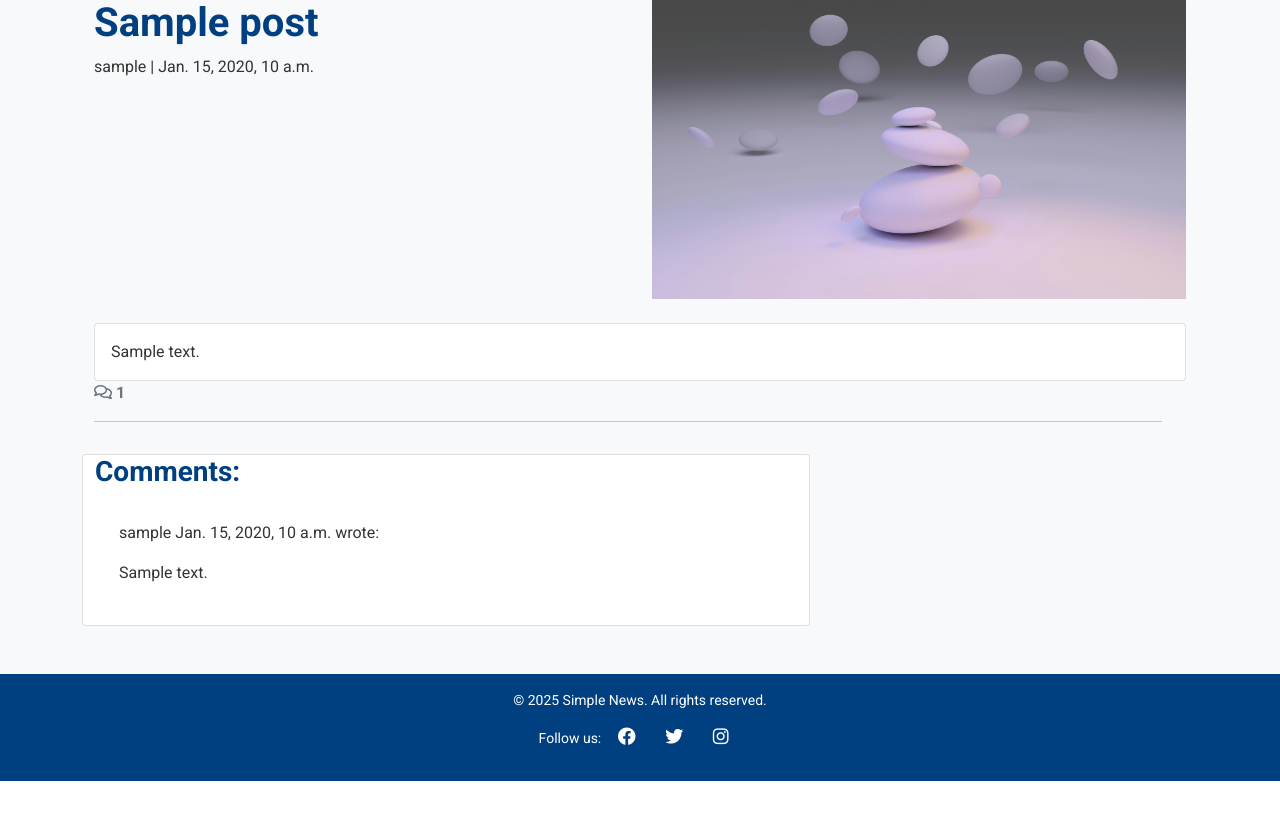
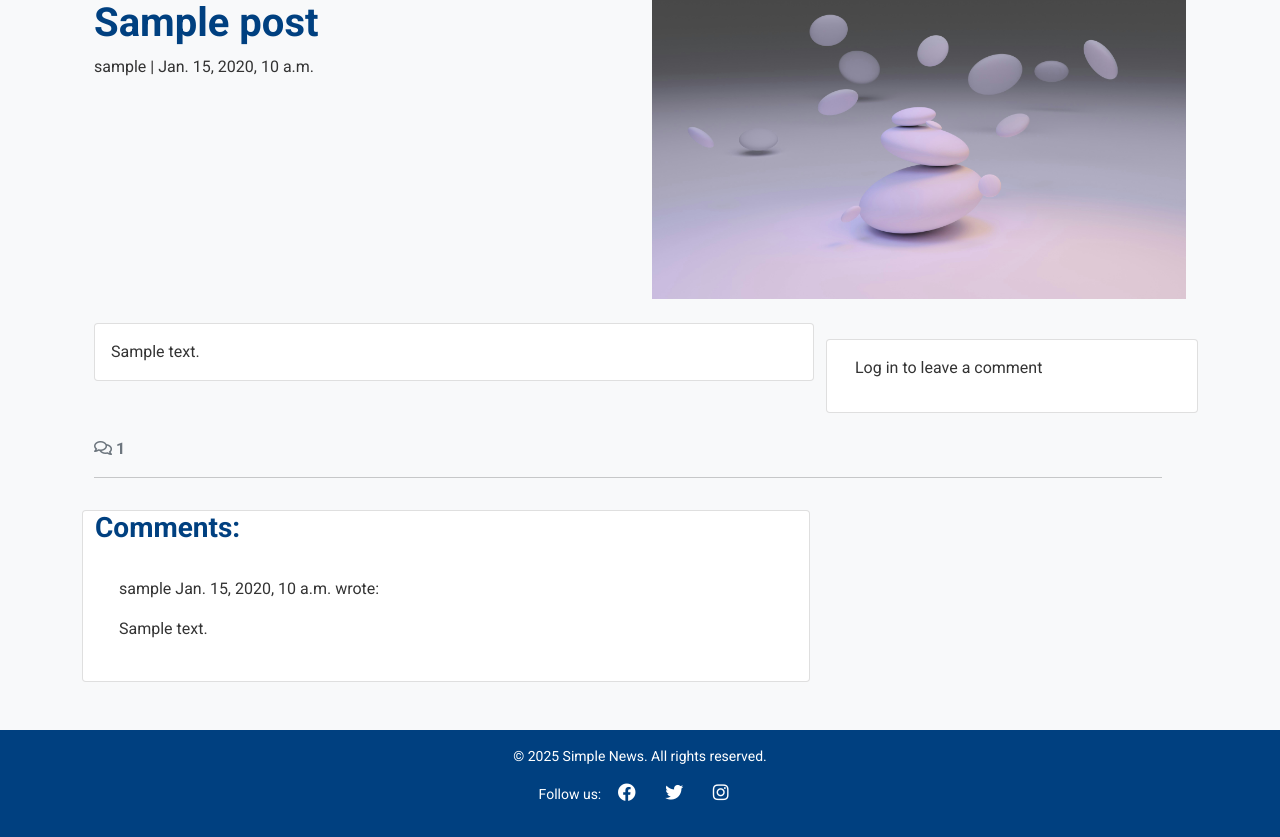
Before and after one commit to MaejorS/ciproject4, a Django app: a page that uses templates/article_detail.html in a window 1280 px wide. Shown: the part 138-975 px from the top of the page. Before the commit the page ends 919 px from the top, so only its background shows below. Run offline with Django 4.2, Linux system fonts and the light colour scheme; tables that the repository leaves empty hold one stand-in row (values such as "Sample post"); some libraries are stand-ins or nearby versions.

Commit message:
Add crispy form to article_detail.html so user can comment in a form

```diff
--- a/templates/article_detail.html
+++ b/templates/article_detail.html
@@ -1,6 +1,7 @@
 {% extends 'base.html' %}
 {% block content %}
 {% load static %}
+{% load crispy_forms_tags %}
 
 <!-- Main Header Section -->
 <div class="masthead">
@@ -29,6 +30,22 @@
                 <div class="card-body">
                     <p class="card-text">{{ post.content | safe }}</p>
                 </div>
+            </div>
+        </div>
+        <!-- Creating New Comments -->
+        <div class="col-md-4 card mb-4 mt-3">
+            <div class="card-body">
+                {% if user.is_authenticated %}
+                <h3>Leave a comment:</h3>
+                <p>Posting as: {{ user.username }}</p>
+                <form id="commentForm" method="post" style="margin-top: 1.3em;">
+                    {{ comment_form | crispy }}
+                    {% csrf_token %}
+                    <button id="submitButton" type="submit" class="btn btn-signup btn-lg">Submit</button>
+                </form>
+                {% else %}
+                <p>Log in to leave a comment</p>
+                {% endif %}
             </div>
         </div>
         <!-- Displayt count of comments -->
```
